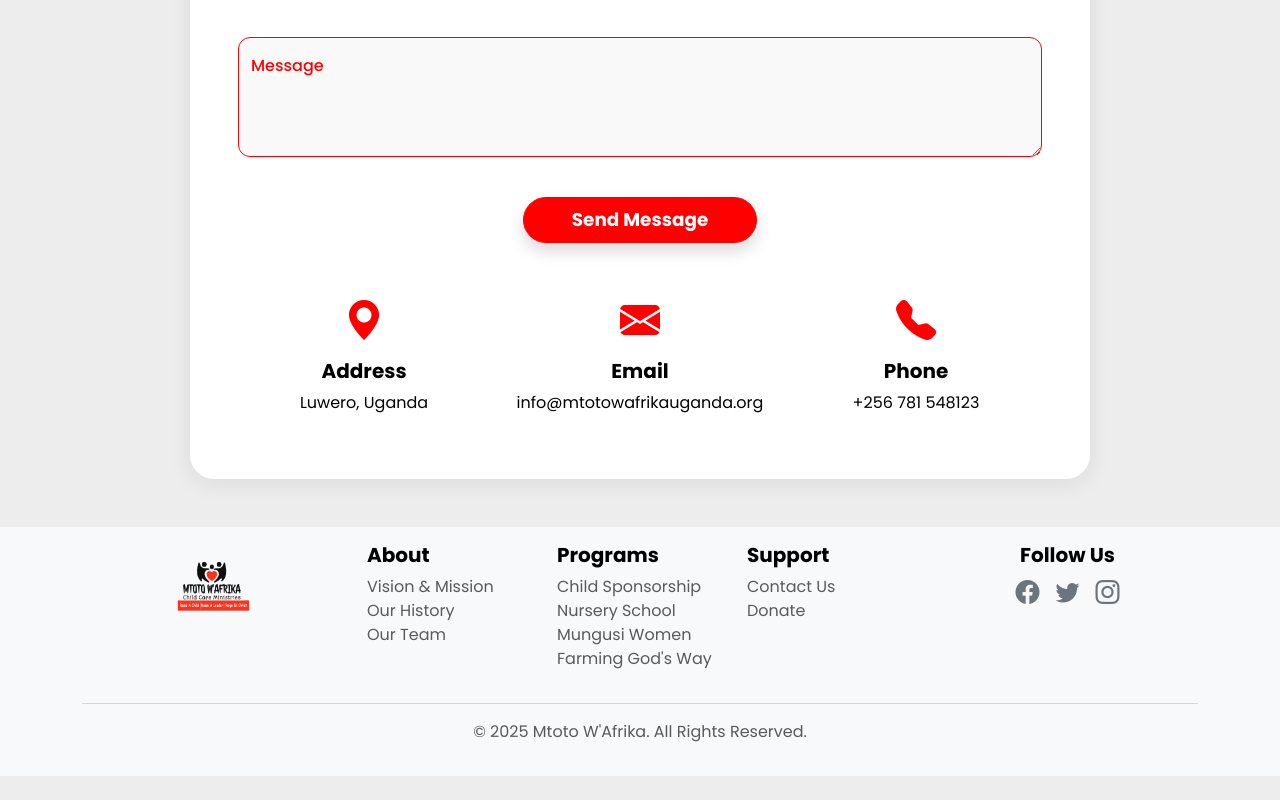
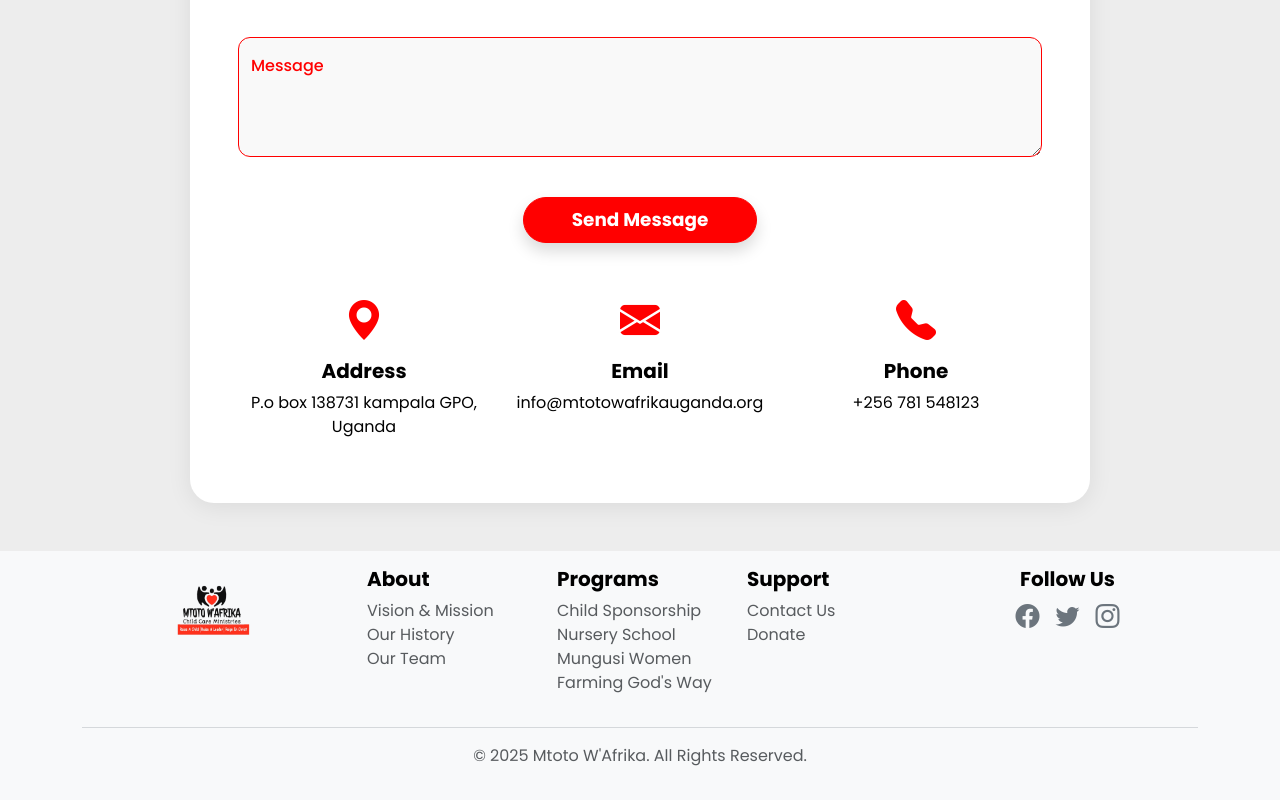
Before and after one commit to mtotowafrika/mtotosimplified, an Angular app: page /contact in a window 1280 px wide. Shown: the part 576-1376 px from the top of the page. Before the commit the page ends 1352 px from the top, so only its background shows below. Built offline with nearby package versions, Linux system fonts and the light colour scheme.

Commit message:
added P.o box 138731 kampala GPO

```diff
--- a/src/app/pages/contact-us/contact-us.component.html
+++ b/src/app/pages/contact-us/contact-us.component.html
@@ -88,7 +88,7 @@
         <div class="col-md-4 text-center">
           <div class="info-icon mb-2"><i class="bi bi-geo-alt-fill"></i></div>
           <h5 class="fw-bold">Address</h5>
-          <p class="mb-0">Luwero, Uganda</p>
+          <p class="mb-0">P.o box 138731 kampala GPO, Uganda</p>
         </div>
         <div class="col-md-4 text-center">
           <div class="info-icon mb-2"><i class="bi bi-envelope-fill"></i></div>
```
